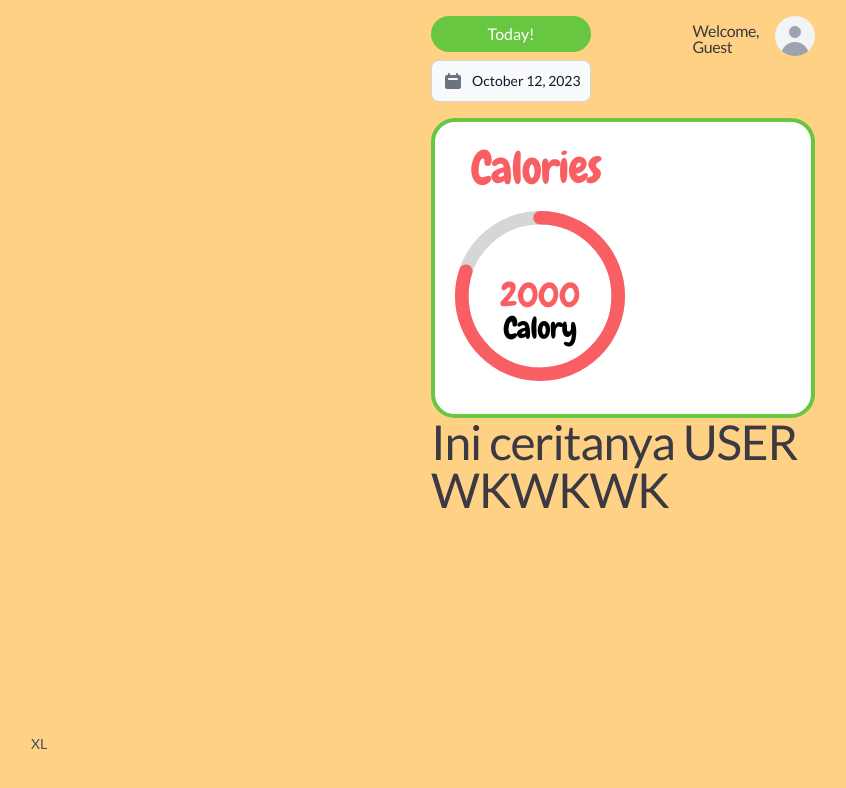
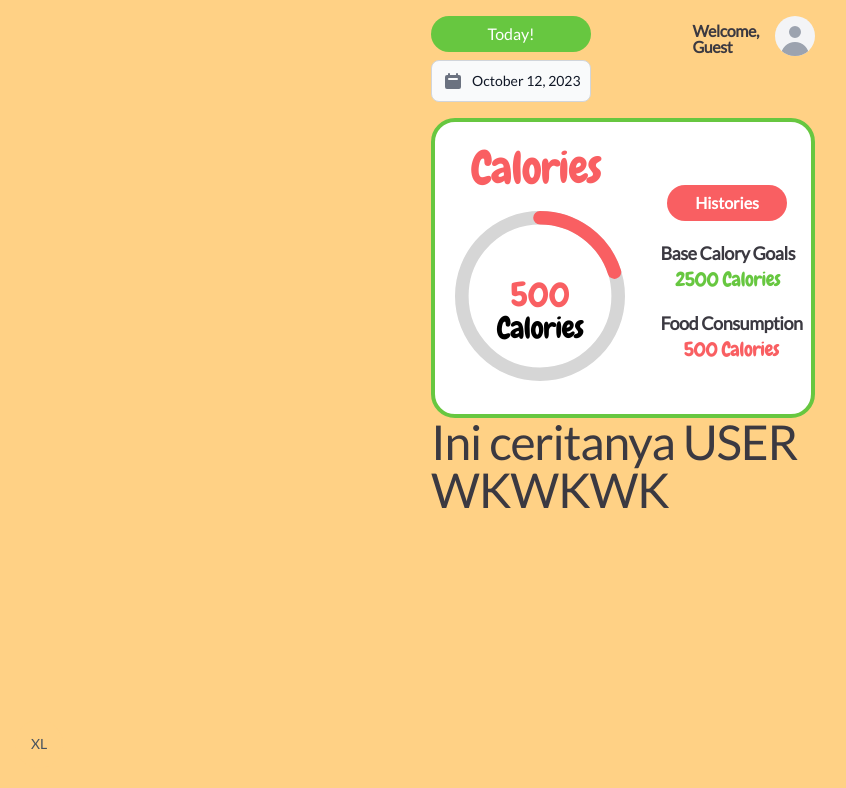
Before and after one commit to AmruTheSeeker/EatYes, a Next.js app: page /dashboard/user in a window 1280 px wide. Shown: the top 788 px of the page, without its empty margins (17-863 px from the left). Built offline with nearby package versions, Linux system fonts and the light colour scheme.

Commit message:
Update : Guest Dashboard UI

```diff
--- a/src/app/dashboard/page.js
+++ b/src/app/dashboard/page.js
@@ -1,11 +1,15 @@
 import { Header } from "@/components/sharedui/guestHeader";
 import { CircularCalory } from "@/components/sharedui/circularCalory";
+import { BodyMassIndex } from "@/components/sharedui/bodyMassIndex";
+import { ScanButton } from "../../components/sharedui/scanButton";
 
 export default function Page() {
   return (
     <div>
       <Header />
       <CircularCalory />
+      <BodyMassIndex />
+      <ScanButton />
     </div>
   );
 }
--- a/src/components/auth/components/auth.template.jsx
+++ b/src/components/auth/components/auth.template.jsx
@@ -18,7 +18,7 @@ export const AuthTemplate = ({ children }) => {
 
   return (
     <main className="grid grid-cols-1 lg:grid-cols-2 h-screen">
-      <Link href="/" className="fixed top-9 left-9">
+      <Link href="/dashboard" className="fixed top-9 left-9">
         <button className="btnOutline lg:btnGhost lg:text-secondary-900 lg:hover:text-secondary-200 flex items-center gap-1">
           <ChevronLeft size={18} />
           back to homes
--- /dev/null
+++ b/src/components/sharedui/bodyMassIndex.jsx
@@ -0,0 +1,55 @@
+"use client";
+
+import React from "react";
+import { useRouter } from "next/navigation";
+import { BarChart, Bar, XAxis, YAxis } from "recharts";
+
+export const BodyMassIndex = () => {
+    const router = useRouter();
+  const data = [
+    {
+      name: "BMI",
+      "Under Weight (0 - 18.5)": 18.5,
+      "Normal Weight (18.5 - 25)": 6.5,
+      "Over Weight (25 - 30)": 5,
+      "Obesity (30 - 50)": 20,
+    },
+  ];
+
+    return (
+      <div>
+        <div>
+          <button
+            className="mt-5 px-7 py-1.5 bg-secondary-400 rounded-full"
+            onClick={() => router.push("/login")}
+          >
+            <p className="text-center font-bold text-secondary-200">BMI</p>
+          </button>
+        </div>
+
+        <BarChart width={380} height={70} data={data} layout="vertical">
+          <XAxis type="number" domain={[0, "dataMax"]} />
+          <YAxis dataKey="name" type="category" hide={true} />
+
+          <Bar dataKey="Under Weight (0 - 18.5)" stackId="a" fill="#808080" />
+          <Bar dataKey="Normal Weight (18.5 - 25)" stackId="a" fill="#67C740" />
+          <Bar dataKey="Over Weight (25 - 30)" stackId="a" fill="#F95F62" />
+          <Bar dataKey="Obesity (30 - 50)" stackId="a" fill="#000000" />
+        </BarChart>
+        <div className="flex mt-[-10px]">
+          <div className="w-[180px] text-center text-[9px] ml-1">
+            <div className="bg-[#808080] text-white">
+              Under Weight (0 - 18.5)
+            </div>
+            <div className="bg-[#67C740] text-white">
+              Normal Weight (18.5 - 25)
+            </div>
+          </div>
+          <div className="absolute w-[180px] text-center text-[9px] ml-[198px]">
+            <div className="bg-[#F95F62] text-white">Over Weight (25 - 30)</div>
+            <div className="bg-[#000000] text-white">Obesity (30 - 50)</div>
+          </div>
+        </div>
+      </div>
+    );
+}
--- a/src/components/sharedui/circularCalory.jsx
+++ b/src/components/sharedui/circularCalory.jsx
@@ -1,13 +1,15 @@
 "use client";
 
 import React from "react";
-import { CircularProgressbar, CircularProgressbarWithChildren, buildStyles  } from "react-circular-progressbar";
+import { CircularProgressbarWithChildren, buildStyles  } from "react-circular-progressbar";
 import "react-circular-progressbar/dist/styles.css";
 import { chewy } from "@/app/font";
+import { useRouter } from "next/navigation";
 
 
 export const CircularCalory = () => {
-const value = 2000;
+  const router = useRouter();
+  const value = 500;
   return (
     <div
       className="bg-secondary-200 w-full h-[300px] rounded-3xl"
@@ -16,6 +18,8 @@ const value = 2000;
         borderWidth: 4,
       }}
     >
+      {/* CIRCULAR CALORY PROGRESS BAR */}
+      <div>
         <div className="flex justify-between items-baseline mb-5 ml-9 mt-6 w-full">
           <h1
             className={chewy.className}
@@ -50,7 +54,7 @@ const value = 2000;
                     className={chewy.className}
                     style={{ color: "black", fontSize: "30px" }}
                   >
-                  Calory
+                    Calories
                   </h2>
                 </div>
               </CircularProgressbarWithChildren>
@@ -58,5 +62,36 @@ const value = 2000;
           </div>
         </div>
       </div>
+
+      {/* CALORY HISTORIES FUNCTION */}
+      <div className="relative">
+        <button
+          className="absolute bottom-40 mb-15 right-6 px-7 py-1.5 bg-secondary-400 rounded-full"
+          onClick={() => router.push("/login")}
+        >
+          <p className="text-center font-bold text-secondary-200">Histories</p>
+        </button>
+        <div className="absolute bottom-[90px] right-1 px-3">
+          <h4 className="text-center font-bold">Base Calory Goals</h4>
+          <div className="text-center">
+            <h6
+              className={chewy.className}
+              style={{ color: "#67C740", fontSize: "20px" }}
+            >
+              2500 Calories
+            </h6>
+          </div>
+          <div className="absolute bottom-[-70px] text-center">
+            <h4 className="font-bold">Food Consumption</h4>
+            <h6
+              className={chewy.className}
+              style={{ color: "#F95F62", fontSize: "20px" }}
+            >
+              500 Calories
+            </h6>
+          </div>
+        </div>
+      </div>
+    </div>
   );
 };
--- a/src/components/sharedui/guestHeader.jsx
+++ b/src/components/sharedui/guestHeader.jsx
@@ -26,8 +26,8 @@ export const Header = () => {
               className="flex flex-col -space-y-2 justify-center"
             >
               <>
-                <h6>Welcome,</h6>
-                <h6>Guest</h6>
+                <h6 className="font-bold">Welcome,</h6>
+                <h6 className="font-bold">Guest</h6>
               </>
             </Link>
           </div>
--- /dev/null
+++ b/src/components/sharedui/scanButton.jsx
@@ -0,0 +1,16 @@
+"use client";
+
+import React from "react";
+import { useRouter } from "next/navigation";
+
+export const ScanButton = () => {
+    const router = useRouter();
+    return (
+      <button
+        className="bg-secondary-500 rounded-full w-full h-20 text-4xl font-bold mt-8"
+        onClick={() => router.push("/dashboard/labtrial")}
+      >
+        SCAN THE FOOD
+      </button>
+    );
+}
```
Lines whose indentation alone changed are shown as unchanged.
